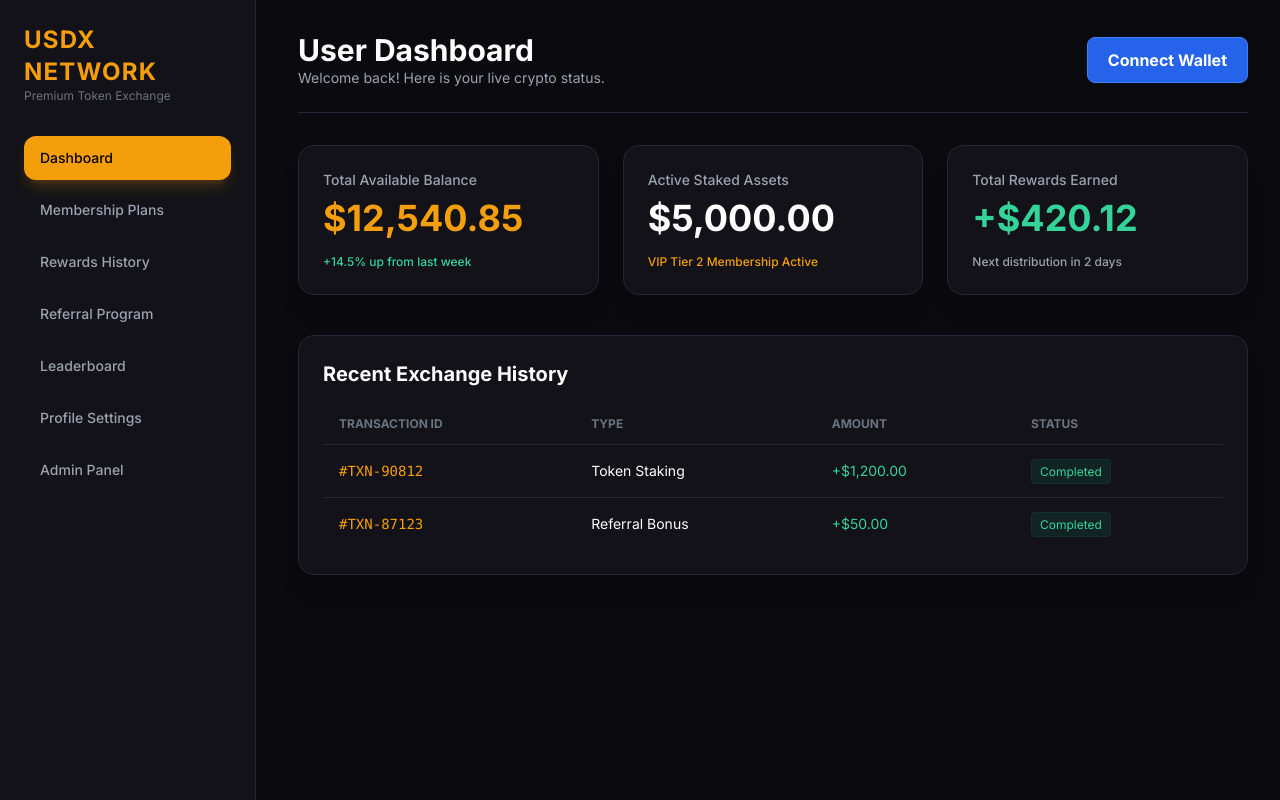
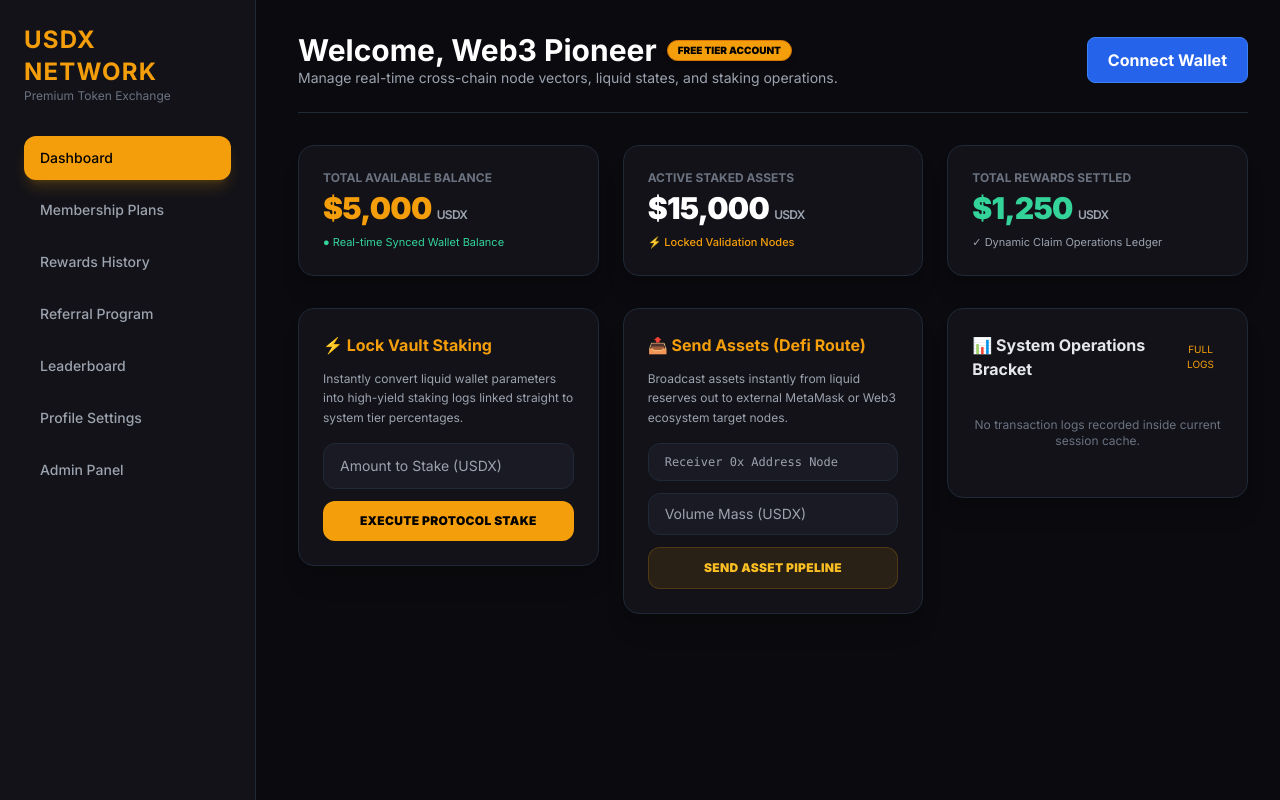
Before and after one commit to usdxofficialdev/-Dead-Token-Exchange-, a Next.js app: page /dashboard in a window 1280 px wide. Built offline with nearby package versions, Linux system fonts and the light colour scheme.

Commit message:
Update page.tsx

```diff
--- a/app/dashboard/page.tsx
+++ b/app/dashboard/page.tsx
@@ -1,11 +1,139 @@
 "use client";
 
-import { useState } from "react";
+import React, { useState, useEffect } from "react";
 import { useRouter } from "next/navigation";
-import LoginWallet from "../components/LoginWallet"; // <-- Asli wallet button ko yahan import kiya
+import LoginWallet from "../components/LoginWallet";
 
-export default function DashboardPage() {
+export default function Dashboard() {
   const router = useRouter();
+
+  // 1. Core Profile States Linked with Admin/Membership Parameter matrixes
+  const [username, setUsername] = useState("Web3 Pioneer");
+  const [activeMembership, setActiveMembership] = useState("Free Tier Account");
+
+  // 2. Financial Metrics States (Fully linked across rewards, membership & admin)
+  const [mainBalance, setMainBalance] = useState("5000.00");
+  const [totalStaked, setTotalStaked] = useState("15000.00");
+  const [totalRewards, setTotalRewards] = useState("1250.00");
+
+  // 3. Mini Integrated Ledger Log State
+  const [recentLogs, setRecentLogs] = useState([]);
+
+  // 4. Interactive Transaction States
+  const [stakeAmount, setStakeAmount] = useState("");
+  const [sendAddress, setSendAddress] = useState("");
+  const [sendAmount, setSendAmount] = useState("");
+
+  // Syncing system states directly on component mount
+  useEffect(() => {
+    // Sync User Profiles from global parameters
+    const savedProfile = localStorage.getItem("admin_user_profile");
+    if (savedProfile) {
+      const parsedProfile = JSON.parse(savedProfile);
+      setUsername(parsedProfile.name || "Web3 Pioneer");
+      setActiveMembership(parsedProfile.grade || "Free Tier Account");
+    }
+
+    // Pull financial parameters matrix
+    const savedDashboardBalances = localStorage.getItem("user_dashboard_balances");
+    if (savedDashboardBalances) {
+      const parsed = JSON.parse(savedDashboardBalances);
+      setMainBalance(parsed.mainBalance || "5000.00");
+      setTotalStaked(parsed.totalStaked || "15000.00");
+    } else {
+      localStorage.setItem("user_dashboard_balances", JSON.stringify({ mainBalance, totalStaked }));
+    }
+
+    // Pull rewards engine variables
+    const adminBalances = localStorage.getItem("admin_reward_balances");
+    if (adminBalances) {
+      const parsedRewards = JSON.parse(adminBalances);
+      setTotalRewards(parsedRewards.claimed || "1250.00");
+    }
+
+    // Hydrating audit history log queue
+    const masterLogs = localStorage.getItem("admin_rewards_history_list");
+    if (masterLogs) {
+      setRecentLogs(JSON.parse(masterLogs).slice(0, 4)); // Only taking top items for sleek mini widget look
+    }
+  }, []);
+
+  // Web3 Core Action: Stake Submission Logic (Alters Core Matrix & Appends Logs Outwards)
+  const handleExecuteStaking = (e: React.FormEvent) => {
+    e.preventDefault();
+    const amountToStake = parseFloat(stakeAmount);
+    const available = parseFloat(mainBalance);
+
+    if (!amountToStake || amountToStake <= 0) {
+      alert("Please enter a valid stake mass quantity.");
+      return;
+    }
+    if (amountToStake > available) {
+      alert("Insufficient liquid balance available to perform network stake lock.");
+      return;
+    }
+
+    const newMain = (available - amountToStake).toFixed(2);
+    const newStake = (parseFloat(totalStaked) + amountToStake).toFixed(2);
+
+    // Save back to synchronized state
+    setMainBalance(newMain);
+    setTotalStaked(newStake);
+    localStorage.setItem("user_dashboard_balances", JSON.stringify({ mainBalance: newMain, totalStaked: newStake }));
+
+    // Append OUT Ledger log across system network pipelines
+    const fullLogs = JSON.parse(localStorage.getItem("admin_rewards_history_list") || "[]");
+    const newStakeLog = {
+      date: new Date().toISOString().split('T')[0],
+      source: "Network Liquidity Stake",
+      amount: `-${amountToStake.toFixed(2)} USDX`,
+      type: "OUT",
+      status: "Confirmed"
+    };
+    const updatedLogs = [newStakeLog, ...fullLogs];
+    localStorage.setItem("admin_rewards_history_list", JSON.stringify(updatedLogs));
+    setRecentLogs(updatedLogs.slice(0, 4));
+
+    setStakeAmount("");
+    alert(`Successfully locked ${amountToStake} USDX into secure protocol validating nodes!`);
+  };
+
+  // Web3 Core Action: Send Balance Outward Function
+  const handleSendAssets = (e: React.FormEvent) => {
+    e.preventDefault();
+    const amountToSend = parseFloat(sendAmount);
+    const available = parseFloat(mainBalance);
+
+    if (!sendAddress.startsWith("0x") || sendAddress.length < 42) {
+      alert("Invalid EVM wallet or DeFi destination node address target.");
+      return;
+    }
+    if (!amountToSend || amountToSend <= 0 || amountToSend > available) {
+      alert("Invalid balance processing volume or insufficient funds.");
+      return;
+    }
+
+    const newMain = (available - amountToSend).toFixed(2);
+    setMainBalance(newMain);
+    localStorage.setItem("user_dashboard_balances", JSON.stringify({ mainBalance: newMain, totalStaked }));
+
+    // Append log history
+    const fullLogs = JSON.parse(localStorage.getItem("admin_rewards_history_list") || "[]");
+    const newSendLog = {
+      date: new Date().toISOString().split('T')[0],
+      source: `Sent to ${sendAddress.substring(0, 6)}...${sendAddress.substring(38)}`,
+      amount: `-${amountToSend.toFixed(2)} USDX`,
+      type: "OUT",
+      status: "Confirmed"
+    };
+    const updatedLogs = [newSendLog, ...fullLogs];
+    localStorage.setItem("admin_rewards_history_list", JSON.stringify(updatedLogs));
+    setRecentLogs(updatedLogs.slice(0, 4));
+
+    setSendAmount("");
+    setSendAddress("");
+    alert(`Transaction broadcasted successfully to network hash registers!`);
+  };
 
   const menuItems = [
     { name: "Dashboard", route: "/dashboard", active: true },
@@ -20,7 +148,7 @@ export default function DashboardPage() {
   return (
     <div className="flex min-h-screen bg-[#0B0B0F] text-white">
 
-      {/* 1. SIDEBAR COMPONENT */}
+      {/* SIDEBAR ARCHITECTURE */}
       <aside className="w-64 border-r border-gray-800 bg-[#121218] p-6 hidden md:block">
         <div className="mb-8">
           <h1 className="text-2xl font-bold text-amber-500 tracking-wider">USDX NETWORK</h1>
@@ -43,85 +171,118 @@ export default function DashboardPage() {
         </nav>
       </aside>
 
-      {/* 2. MAIN CONTENT AREA */}
+      {/* CORE FRAME CONTAINER */}
       <main className="flex-1 p-8">
-
-        {/* Top Header - Isme asli login/logout button daal diya hai */}
         <header className="flex flex-wrap items-center justify-between border-b border-gray-800 pb-6 mb-8 gap-4">
           <div>
-            <h2 className="text-3xl font-bold">User Dashboard</h2>
-            <p className="text-sm text-gray-400">Welcome back! Here is your live crypto status.</p>
+            <div className="flex items-center gap-3">
+              <h1 className="text-2xl md:text-3xl font-bold">Welcome, {username}</h1>
+              <span className="text-[10px] uppercase font-black bg-amber-500 text-black px-2.5 py-0.5 rounded-full border border-amber-600 shadow-md">
+                {activeMembership}
+              </span>
+            </div>
+            <p className="text-sm text-gray-400">Manage real-time cross-chain node vectors, liquid states, and staking operations.</p>
+          </div>
+          <LoginWallet />
+        </header>
+
+        {/* FINANCIAL GRID COUNTERS */}
+        <div className="grid grid-cols-1 md:grid-cols-3 gap-6 mb-8 max-w-6xl">
+          <div className="bg-[#121218] border border-gray-800 p-6 rounded-2xl shadow-xl">
+            <span className="block text-xs uppercase text-gray-500 font-bold mb-1">Total Available Balance</span>
+            <span className="text-3xl font-black text-amber-500 tracking-tight">${parseFloat(mainBalance).toLocaleString()} <span className="text-xs font-semibold text-gray-400">USDX</span></span>
+            <span className="block text-[11px] text-emerald-400 mt-2">● Real-time Synced Wallet Balance</span>
           </div>
 
-          {/* Right side mein aapka asli working button bina design bigade */}
-          <div>
-            <LoginWallet />
-          </div>
-        </header>
-
-        {/* 3. PREMIUM STATS CARDS */}
-        <div className="grid grid-cols-1 gap-6 sm:grid-cols-2 lg:grid-cols-3">
-
-          {/* Card 1: Balance */}
-          <div className="rounded-2xl border border-gray-800 bg-[#121218] p-6 shadow-xl transition-transform hover:scale-[1.01]">
-            <p className="text-sm font-medium text-gray-400">Total Available Balance</p>
-            <p className="mt-2 text-4xl font-bold text-amber-500">$12,540.85</p>
-            <div className="mt-4 flex items-center text-xs text-emerald-400 font-medium">
-              <span>+14.5% up from last week</span>
-            </div>
+          <div className="bg-[#121218] border border-gray-800 p-6 rounded-2xl shadow-xl">
+            <span className="block text-xs uppercase text-gray-500 font-bold mb-1">Active Staked Assets</span>
+            <span className="text-3xl font-black text-white tracking-tight">${parseFloat(totalStaked).toLocaleString()} <span className="text-xs font-semibold text-gray-400">USDX</span></span>
+            <span className="block text-[11px] text-amber-500 font-medium mt-2">⚡ Locked Validation Nodes</span>
           </div>
 
-          {/* Card 2: Staking */}
-          <div className="rounded-2xl border border-gray-800 bg-[#121218] p-6 shadow-xl transition-transform hover:scale-[1.01]">
-            <p className="text-sm font-medium text-gray-400">Active Staked Assets</p>
-            <p className="mt-2 text-4xl font-bold text-white">$5,000.00</p>
-            <div className="mt-4 flex items-center text-xs text-amber-500 font-medium">
-              <span>VIP Tier 2 Membership Active</span>
-            </div>
+          <div className="bg-[#121218] border border-gray-800 p-6 rounded-2xl shadow-xl">
+            <span className="block text-xs uppercase text-gray-500 font-bold mb-1">Total Rewards Settled</span>
+            <span className="text-3xl font-black text-emerald-400 tracking-tight">${parseFloat(totalRewards).toLocaleString()} <span className="text-xs font-semibold text-gray-400">USDX</span></span>
+            <span className="block text-[11px] text-gray-400 mt-2">✓ Dynamic Claim Operations Ledger</span>
+          </div>
+        </div>
+
+        {/* OPERATIONS GRID: INTERACTION CONSOLES */}
+        <div className="grid grid-cols-1 lg:grid-cols-3 gap-6 max-w-6xl items-start">
+
+          {/* STAKING OPERATION PANEL */}
+          <div className="bg-[#121218] border border-gray-800 p-6 rounded-2xl shadow-xl lg:col-span-1">
+            <h3 className="text-md font-bold text-amber-500 mb-3">⚡ Lock Vault Staking</h3>
+            <p className="text-xs text-gray-400 mb-4 leading-relaxed">Instantly convert liquid wallet parameters into high-yield staking logs linked straight to system tier percentages.</p>
+            <form onSubmit={handleExecuteStaking} className="space-y-3">
+              <input
+                type="number"
+                placeholder="Amount to Stake (USDX)"
+                value={stakeAmount}
+                onChange={(e) => setStakeAmount(e.target.value)}
+                className="w-full bg-[#1A1A24] text-sm border border-gray-800 px-4 py-3 rounded-xl focus:outline-none focus:border-amber-500 transition-colors"
+              />
+              <button type="submit" className="w-full bg-amber-500 text-black font-black py-3 rounded-xl text-xs uppercase tracking-wide hover:bg-amber-600 transition-colors">
+                Execute Protocol Stake
+              </button>
+            </form>
           </div>
 
-          {/* Card 3: Total Rewards */}
-          <div className="rounded-2xl border border-gray-800 bg-[#121218] p-6 shadow-xl transition-transform hover:scale-[1.01]">
-            <p className="text-sm font-medium text-gray-400">Total Rewards Earned</p>
-            <p className="mt-2 text-4xl font-bold text-emerald-400">+$420.12</p>
-            <div className="mt-4 flex items-center text-xs text-gray-400 font-medium">
-              <span>Next distribution in 2 days</span>
+          {/* SEND DEFI OPERATION PANEL */}
+          <div className="bg-[#121218] border border-gray-800 p-6 rounded-2xl shadow-xl lg:col-span-1">
+            <h3 className="text-md font-bold text-amber-500 mb-3">📤 Send Assets (Defi Route)</h3>
+            <p className="text-xs text-gray-400 mb-4 leading-relaxed">Broadcast assets instantly from liquid reserves out to external MetaMask or Web3 ecosystem target nodes.</p>
+            <form onSubmit={handleSendAssets} className="space-y-3">
+              <input
+                type="text"
+                placeholder="Receiver 0x Address Node"
+                value={sendAddress}
+                onChange={(e) => setSendAddress(e.target.value)}
+                className="w-full bg-[#1A1A24] text-xs border border-gray-800 px-4 py-2.5 rounded-xl focus:outline-none focus:border-amber-500 font-mono"
+              />
+              <input
+                type="number"
+                placeholder="Volume Mass (USDX)"
+                value={sendAmount}
+                onChange={(e) => setSendAmount(e.target.value)}
+                className="w-full bg-[#1A1A24] text-sm border border-gray-800 px-4 py-2.5 rounded-xl focus:outline-none focus:border-amber-500"
+              />
+              <button type="submit" className="w-full bg-amber-500/10 text-amber-400 border border-amber-500/20 font-black py-3 rounded-xl text-xs uppercase tracking-wide hover:bg-amber-500 hover:text-black transition-all">
+                Send Asset Pipeline
+              </button>
+            </form>
+          </div>
+
+          {/* COMPACT MINI BRACKET HISTORY */}
+          <div className="bg-[#121218] border border-gray-800 p-6 rounded-2xl shadow-xl lg:col-span-1">
+            <div className="flex justify-between items-center mb-3">
+              <h3 className="text-md font-bold text-gray-200">📊 System Operations Bracket</h3>
+              <button onClick={() => router.push("/rewards")} className="text-[10px] uppercase text-amber-500 hover:underline">Full Logs</button>
             </div>
+
+            {recentLogs.length === 0 ? (
+              <p className="text-xs text-gray-500 py-6 text-center">No transaction logs recorded inside current session cache.</p>
+            ) : (
+              <div className="space-y-2.5">
+                {recentLogs.map((log: any, index: number) => (
+                  <div key={index} className="bg-black/20 border border-gray-900/60 p-2.5 rounded-xl flex items-center justify-between text-xs">
+                    <div>
+                      <p className="font-semibold text-gray-300 truncate max-w-[130px]">{log.source}</p>
+                      <span className="text-[10px] text-gray-500 font-mono">{log.date}</span>
+                    </div>
+                    <div className="text-right">
+                      <span className={`font-bold ${log.type === "IN" ? "text-emerald-400" : "text-red-400"}`}>
+                        {log.amount}
+                      </span>
+                      <span className="block text-[8px] font-mono text-gray-500 uppercase">{log.status}</span>
+                    </div>
+                  </div>
+                ))}
+              </div>
+            )}
           </div>
 
         </div>
-
-        {/* 4. RECENT ACTIVITY TABLE */}
-        <div className="mt-10 rounded-2xl border border-gray-800 bg-[#121218] p-6 shadow-xl">
-          <h3 className="text-xl font-bold mb-4">Recent Exchange History</h3>
-          <div className="overflow-x-auto">
-            <table className="w-full text-left text-sm text-gray-400">
-              <thead className="border-b border-gray-800 text-xs uppercase text-gray-500">
-                <tr>
-                  <th className="py-3 px-4">Transaction ID</th>
-                  <th className="py-3 px-4">Type</th>
-                  <th className="py-3 px-4">Amount</th>
-                  <th className="py-3 px-4">Status</th>
-                </tr>
-              </thead>
-              <tbody className="divide-y divide-gray-800">
-                <tr>
-                  <td className="py-4 px-4 font-mono text-amber-500">#TXN-90812</td>
-                  <td className="py-4 px-4 text-white">Token Staking</td>
-                  <td className="py-4 px-4 text-emerald-400">+$1,200.00</td>
-                  <td className="py-4 px-4"><span className="rounded bg-emerald-500/10 px-2 py-1 text-xs text-emerald-400 border border-emerald-500/10">Completed</span></td>
-                </tr>
-                <tr>
-                  <td className="py-4 px-4 font-mono text-amber-500">#TXN-87123</td>
-                  <td className="py-4 px-4 text-white">Referral Bonus</td>
-                  <td className="py-4 px-4 text-emerald-400">+$50.00</td>
-                  <td className="py-4 px-4"><span className="rounded bg-emerald-500/10 px-2 py-1 text-xs text-emerald-400 border border-emerald-500/10">Completed</span></td>
-                </tr>
-              </tbody>
-            </table>
-          </div>
-        </div>
-
       </main>
     </div>
   );
```
